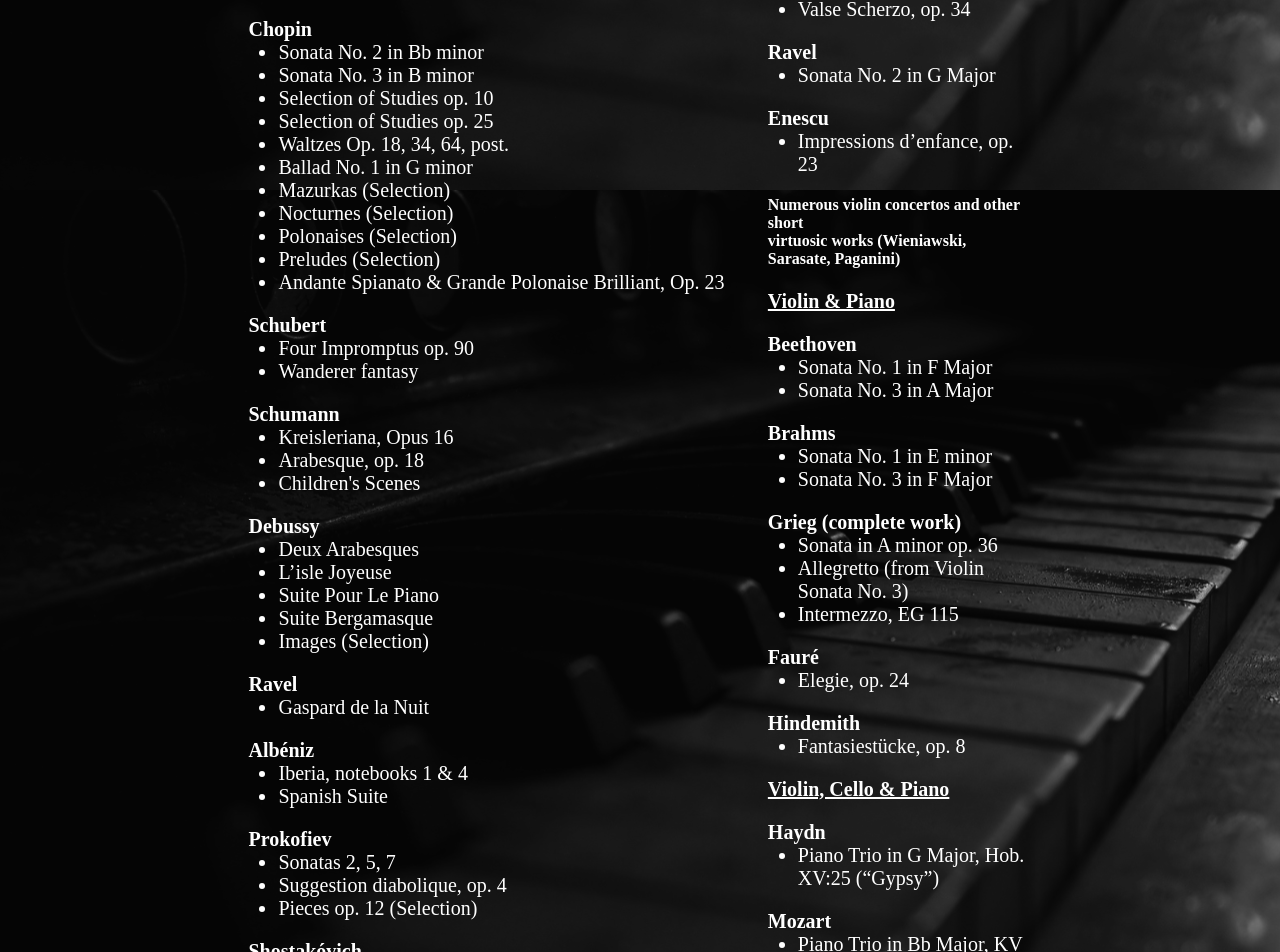
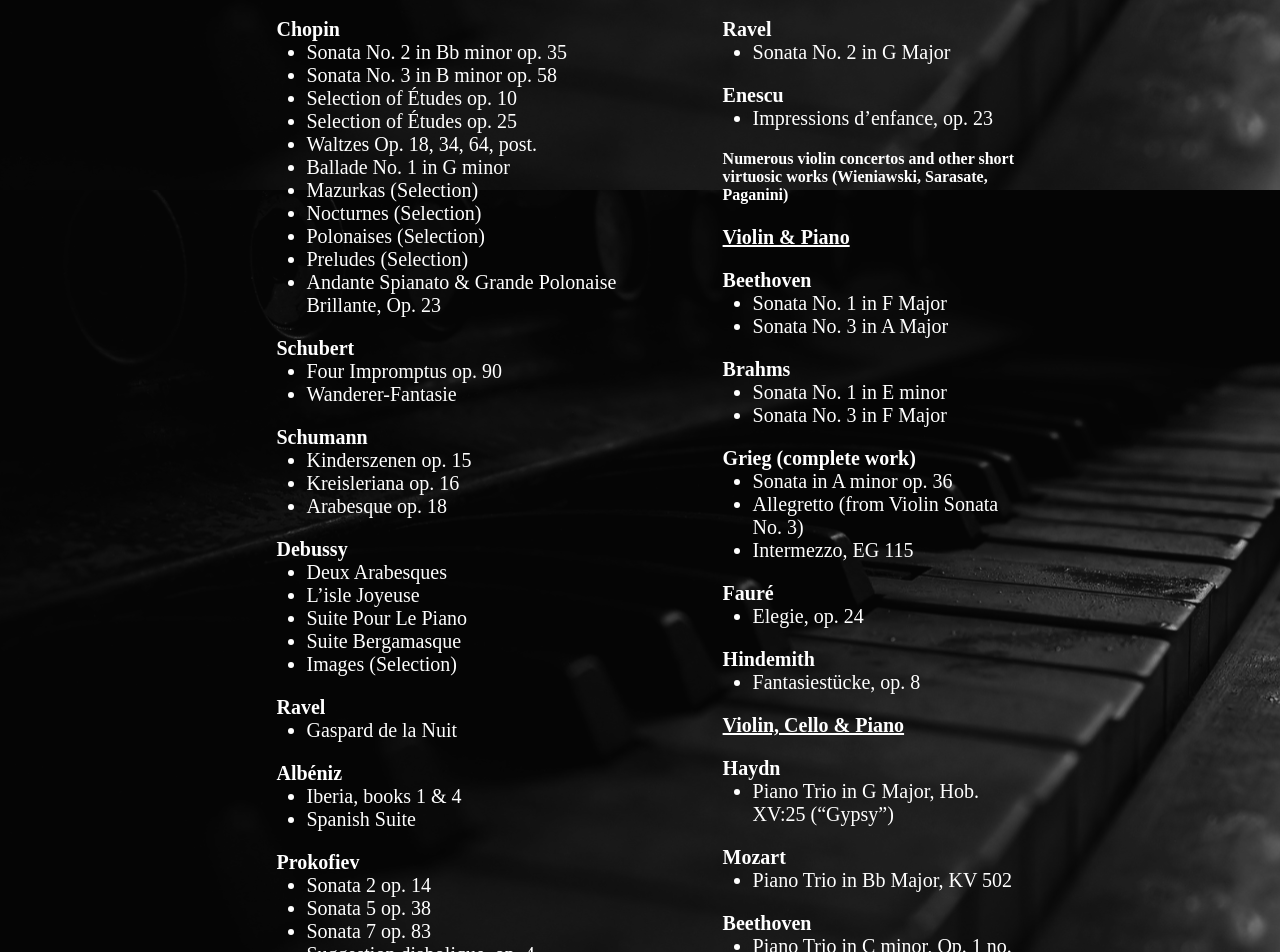
Before and after one commit to gabrielmoris/Manuel-Casares, a Next.js app: page /repertoire in a window 1280 px wide. Shown: the part 610-1562 px from the top of the page. Built offline with nearby package versions, Linux system fonts and the light colour scheme; a web font is replaced by a local one.

Commit message:
add robots.txt, solve typos in repertoire

```diff
--- a/pages/index.tsx
+++ b/pages/index.tsx
@@ -16,6 +16,7 @@ const Home: NextPage = () => {
                     name="description"
                     content="Manuel Casares is a young concert pianist and international piano teacher. He was born in A Coruña and lived in Kraków ( poland ) and Málaga."
                 />
+                <meta name="robots" content="index, archive"/>
                 <link rel="icon" href="/favicon.ico" />
             </Head>
             <main className="main">
--- a/pages/repertoire.tsx
+++ b/pages/repertoire.tsx
@@ -13,10 +13,10 @@ const Repertoire: NextPage = () => {
                     <h2>Piano Solo</h2>
                     <h3>Bach</h3>
                     <ul>
-                        <li>Wide selection of sonatas and fugues</li>
+                        <li>Wide selection of Preludes and Fugues</li>
                         <li>Italian Concerto, BWV 971</li>
                         <li>
-                            Chaconne, from the Violin Suite No. 2 <br /> in D
+                            Chaconne, from the Violin Partita No. 2 <br /> in D
                             minor (arr. Busoni)
                         </li>
                     </ul>
@@ -34,31 +34,31 @@ const Repertoire: NextPage = () => {
                     </ul>
                     <h3>Chopin</h3>
                     <ul>
-                        <li>Sonata No. 2 in Bb minor</li>
-                        <li>Sonata No. 3 in B minor</li>
-                        <li>Selection of Studies op. 10</li>
-                        <li>Selection of Studies op. 25</li>
+                        <li>Sonata No. 2 in Bb minor op. 35</li>
+                        <li>Sonata No. 3 in B minor op. 58</li>
+                        <li>Selection of Études op. 10</li>
+                        <li>Selection of Études op. 25</li>
                         <li>Waltzes Op. 18, 34, 64, post.</li>
-                        <li>Ballad No. 1 in G minor</li>
+                        <li>Ballade No. 1 in G minor</li>
                         <li>Mazurkas (Selection)</li>
                         <li>Nocturnes (Selection)</li>
                         <li>Polonaises (Selection)</li>
                         <li>Preludes (Selection)</li>
                         <li>
-                            Andante Spianato & Grande Polonaise Brilliant, Op.
-                            23
+                            Andante Spianato & Grande Polonaise <br />{" "}
+                            Brillante, Op. 23
                         </li>
                     </ul>
                     <h3>Schubert</h3>
                     <ul>
                         <li>Four Impromptus op. 90</li>
-                        <li>Wanderer fantasy</li>
+                        <li>Wanderer-Fantasie</li>
                     </ul>
                     <h3>Schumann</h3>
                     <ul>
-                        <li>Kreisleriana, Opus 16</li>
-                        <li>Arabesque, op. 18</li>
-                        <li>Children&#39;s Scenes</li>
+                        <li>Kinderszenen op. 15</li>
+                        <li>Kreisleriana op. 16</li>
+                        <li>Arabesque op. 18</li>
                     </ul>
                     <h3>Debussy</h3>
                     <ul>
@@ -74,18 +74,20 @@ const Repertoire: NextPage = () => {
                     </ul>
                     <h3>Albéniz</h3>
                     <ul>
-                        <li>Iberia, notebooks 1 & 4</li>
+                        <li>Iberia, books 1 & 4</li>
                         <li>Spanish Suite</li>
                     </ul>
                     <h3>Prokofiev</h3>
                     <ul>
-                        <li>Sonatas 2, 5, 7</li>
+                        <li>Sonata 2 op. 14</li>
+                        <li>Sonata 5 op. 38</li>
+                        <li>Sonata 7 op. 83</li>
                         <li>Suggestion diabolique, op. 4</li>
                         <li>Pieces op. 12 (Selection)</li>
                     </ul>
-                    <h3>Shostakóvich</h3>
+                    <h3>Shostakovich</h3>
                     <ul>
-                        <li>Sonata No. 2</li>
+                        <li>Sonata No. 2 op. 61</li>
                     </ul>
                 </div>
                 <div className="right-repertoire">
--- a/styles/repertoire.scss
+++ b/styles/repertoire.scss
@@ -47,6 +47,7 @@
             flex: 0.7;
             max-width: 50%;
             margin: 0 20px;
+            padding-left: 20px;
 
 
             h2 {
@@ -88,7 +89,7 @@
             }
         }
         .right-repertoire {
-            flex: 0.3;
+            flex: 0.4;
             max-width: 50%;
             margin: 0 20px;
             h2 {
```
Also changed, not shown: public/robots.txt (added).
